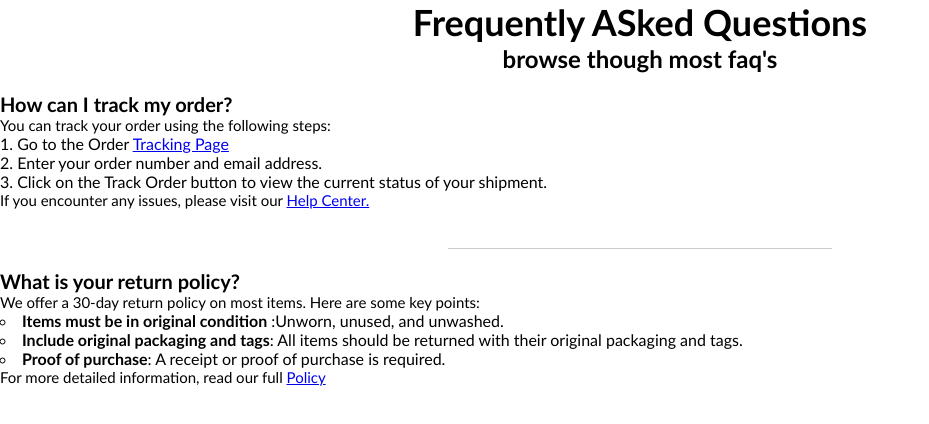
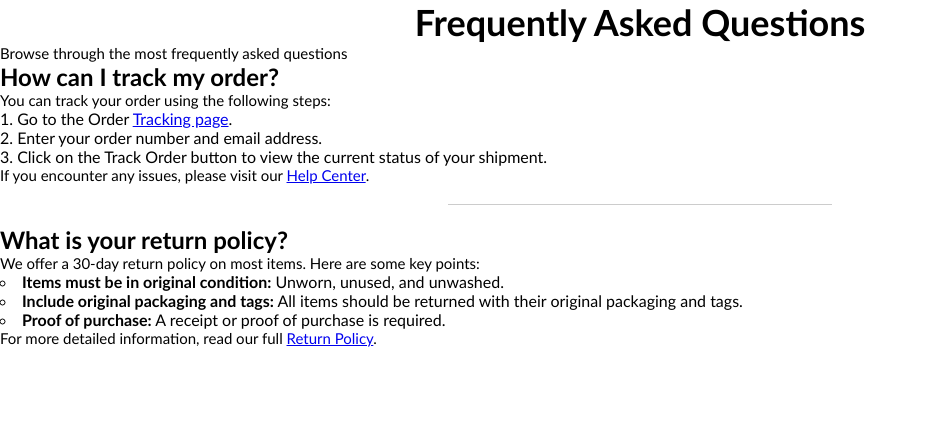
Before and after one commit to itsraniasheikh5/faq, a plain HTML site: page index.html in a window 1280 px wide. Shown: the whole page, without its empty margins (0-929 px from the left). Drawn offline with Linux system fonts and the light colour scheme.

Commit message:
Update index.html

```diff
--- a/index.html
+++ b/index.html
@@ -3,28 +3,44 @@
 <head>
     <meta charset="UTF-8">
     <meta name="viewport" content="width=device-width, initial-scale=1.0">
+    <title>Simple Frequently Asked Questions (FAQ)</title>
     <link rel="stylesheet" href="style.css">
-    <title>Document</title>
+    <link href="https://fonts.googleapis.com/css2?family=Inter:wght@400;500;600;700&display=swap" rel="stylesheet">
 </head>
 <body>
-      <h1>Frequently ASked Questions</h1>
-      <h4>browse though most faq's</h4><br>
-      <h5>How can I track my order?</h5>
+
+    <header class="faq-header">
+        <h1>Frequently Asked Questions</h1>
+        <p>Browse through the most frequently asked questions</p>
+    </header>
+
+    <main class="faq-container">
+
+        <section class="faq-section">
+            <h2>How can I track my order?</h2>
             <p>You can track your order using the following steps:</p>
             <ol>
-        <li>Go to the Order <a href="tracking-page.html" class="custom-link">Tracking Page</a></li>
+                <li>Go to the Order <a href="tracking-page.html" class="custom-link">Tracking page</a>.</li>
                 <li>Enter your order number and email address.</li>
                 <li>Click on the Track Order button to view the current status of your shipment.</li>
             </ol>
-      <p>If you encounter any issues, please visit our <a href="help-center.html" class="custom-link">Help Center.</a> </p><br>
-      <hr>
-      <h5>What is your return policy?</h5>
+            <p>If you encounter any issues, please visit our <a href="help-center.html" class="custom-link">Help Center</a>.</p>
+        </section>
+
+        <hr class="custom-divider">
+
+        <section class="faq-section">
+            <h2>What is your return policy?</h2>
             <p>We offer a 30-day return policy on most items. Here are some key points:</p>
             <ul>
-        <li><strong>Items must be in original condition</strong> :Unworn, unused, and unwashed.</li>
-        <li><strong>Include original packaging and tags</strong>: All items should be returned with their original packaging and tags.</li>
-        <li><strong>Proof of purchase</strong>: A receipt or proof of purchase is required.</li>
-      </ul>
-      <p>For more detailed information, read our full <a href="policy.html" class="custom-link"> Policy</a></p>
+                <li><strong>Items must be in original condition:</strong> Unworn, unused, and unwashed.</li>
+                <li><strong>Include original packaging and tags:</strong> All items should be returned with their original packaging and tags.</li>
+                <li><strong>Proof of purchase:</strong> A receipt or proof of purchase is required.</li>
+            </ul >
+            <p>For more detailed information, read our full <a href="policy.html" class="custom-link">Return Policy</a>.</p>
+        </section>
+
+    </main>
+
 </body>
 </html>
```
Lines whose indentation alone changed are shown as unchanged.
